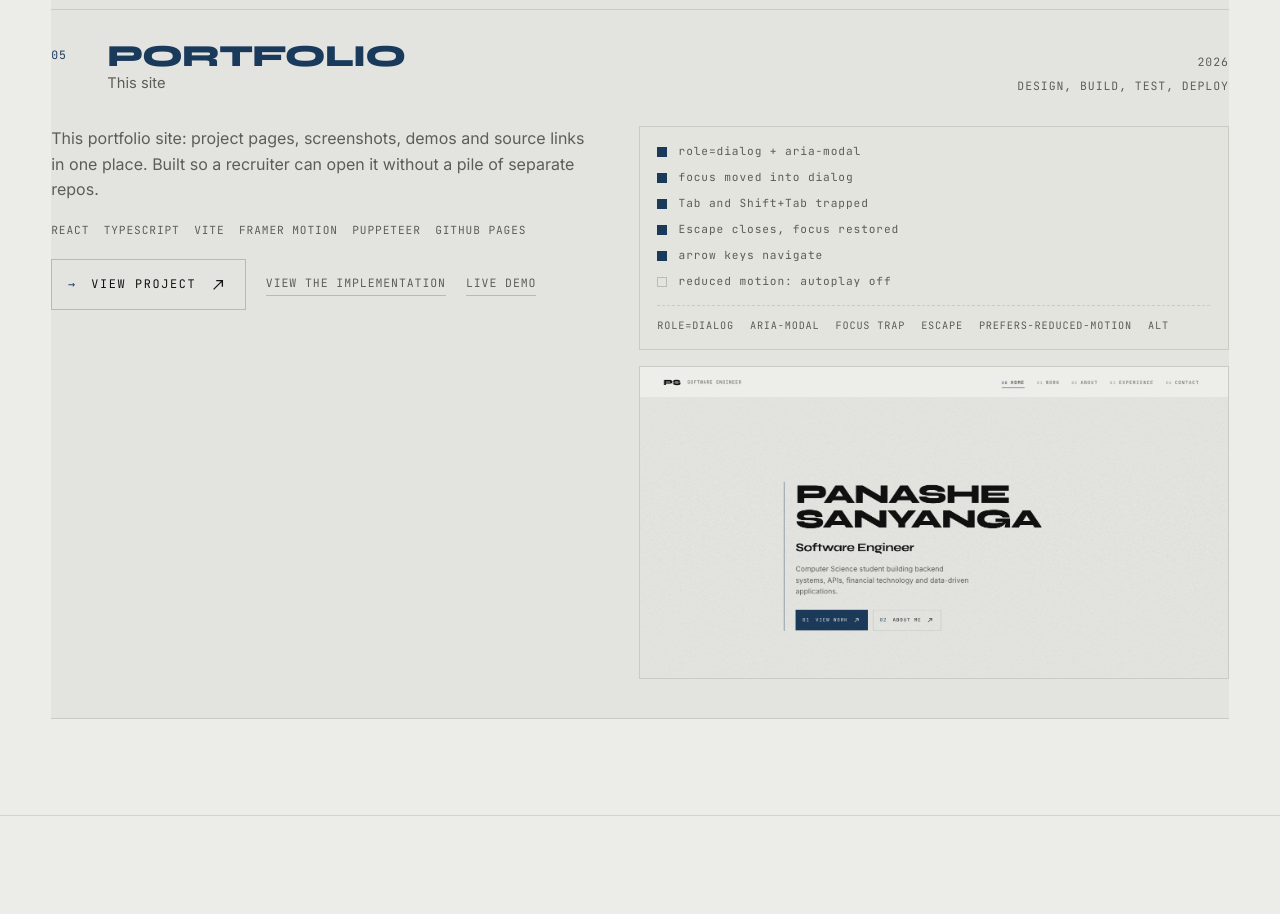
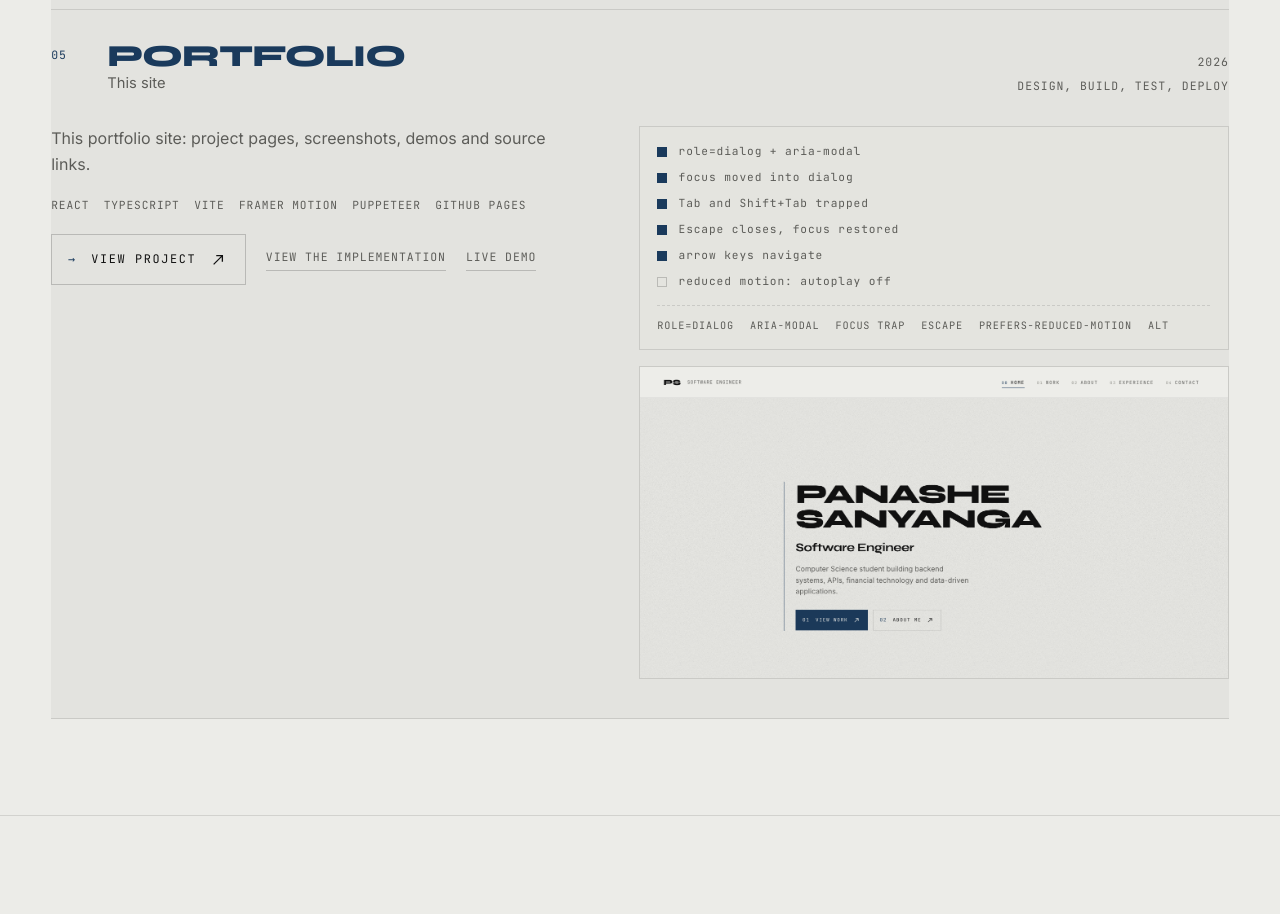
Before and after one commit to code-by-panashe-sanyanga/PS-PORTFOLIO, a React (Vite) app: page /work in a window 1280 px wide. Shown: the part 3240-4154 px from the top of the page. Built offline with nearby package versions, Linux system fonts and the light colour scheme.

Commit message:
Tighten portfolio and README copy.

```diff
--- a/src/data/projects.ts
+++ b/src/data/projects.ts
@@ -239,7 +239,7 @@ export const projects: Project[] = [
     name: "Portfolio",
     title: "This site",
     description:
-      "This portfolio site: project pages, screenshots, demos and source links in one place. Built so a recruiter can open it without a pile of separate repos.",
+      "This portfolio site: project pages, screenshots, demos and source links.",
     year: "2026",
     role: "Design, build, test, deploy",
     tech: ["React", "TypeScript", "Vite", "Framer Motion", "Puppeteer", "GitHub Pages"],
@@ -250,7 +250,7 @@ export const projects: Project[] = [
     live: "https://code-by-panashe-sanyanga.github.io/PS-PORTFOLIO/",
     featured: false,
     problem:
-      "I needed one link that shows the work: screenshots, why I built each project, and demos, not a CV plus a list of GitHub repos. It also had to work with a keyboard and a screen reader, and calm down motion when someone asks the system to reduce it.",
+      "I wanted my projects, screenshots and demos in one site instead of scattered links. It also had to work with a keyboard and a screen reader, and calm down motion when the system asks for less of it.",
     decisions: [
       "Screenshot viewer moves keyboard focus into the dialog, keeps Tab inside it, and returns focus when you close it.",
       "Arrow keys and Escape work while the viewer is open.",
```
Also changed, not shown: 1 other file (tests, documents, lock files or other folders).
